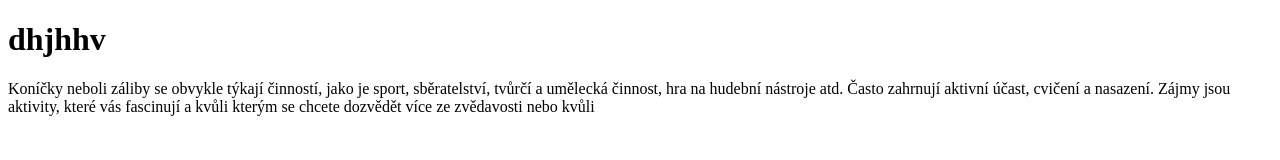
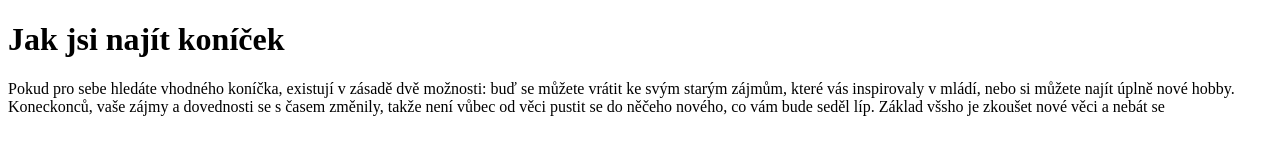
Before and after one commit to jonassysel/mental-health-2.0, a plain HTML site: page mental-health-2.0-main/tlacitka/najdete.html in a window 1280 px wide. Drawn offline with Linux system fonts and the light colour scheme.

Commit message:
Add files via upload
Udelal jsem kod prehlednejsi trosku a trosku zmnenil konicky

```diff
--- a/mental-health-2.0-main/tlacitka/najdete.html
+++ b/mental-health-2.0-main/tlacitka/najdete.html
@@ -6,7 +6,6 @@
     <title>Document</title>
 </head>
 <body>
-    <h1>dhjhhv</h1>
-    <p>Koníčky neboli záliby se obvykle týkají činností, jako je sport, sběratelství, tvůrčí a umělecká činnost, hra na hudební nástroje atd. Často zahrnují aktivní účast, cvičení a nasazení. Zájmy jsou aktivity, které vás fascinují a kvůli kterým se chcete dozvědět více ze zvědavosti nebo kvůli</p>
-</body>
+    <h1>Jak jsi najít koníček</h1>
+    <p>Pokud pro sebe hledáte vhodného koníčka, existují v zásadě dvě možnosti: buď se můžete vrátit ke svým starým zájmům, které vás inspirovaly v mládí, nebo si můžete najít úplně nové hobby. Koneckonců, vaše zájmy a dovednosti se s časem změnily, takže není vůbec od věci pustit se do něčeho nového, co vám bude seděl líp. Základ všsho je zkoušet nové věci a nebát se</p>
 </html>
```
Also changed, not shown: mental-health-2.0-main/html mental health/index.html (+1 -1 lines).
